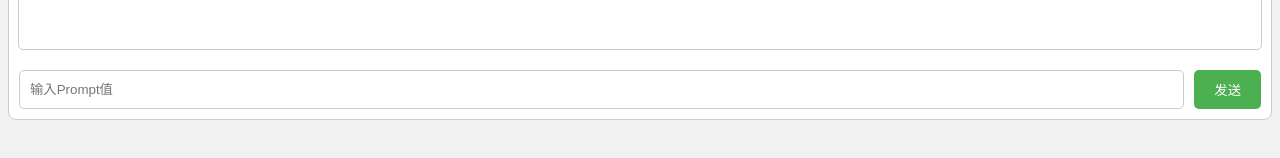
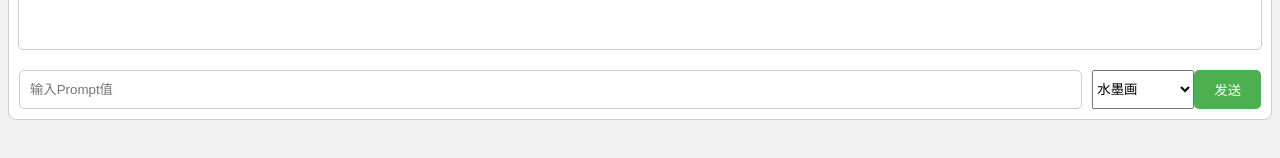
Before and after one commit to vawterdada/tx-ai-test, a website: page index.html in a window 1280 px wide. Shown: the part 566-724 px from the top of the page. Drawn offline with Linux system fonts and the light colour scheme.

Commit message:
Update index.html

```diff
--- a/index.html
+++ b/index.html
@@ -93,6 +93,12 @@
           document.getElementById('generateButton').click();
         }
       }
+
+      function handleStyleChange() {
+        var styleSelect = document.getElementById('styleSelect');
+        var styleId = styleSelect.value;
+        // Do something with the selected styleId...
+      }
     </script>
   </head>
   <body>
@@ -103,6 +109,26 @@
       </div>
       <div class="input-container">
         <input type="text" id="promptInput" placeholder="输入Prompt值">
+        <select id="styleSelect" onchange="handleStyleChange()">
+          <option value="101">水墨画</option>
+          <option value="102">概念艺术</option>
+          <option value="103">油画</option>
+          <option value="104">水彩画</option>
+          <option value="106">厚涂风格</option>
+          <option value="107">插图</option>
+          <option value="108">剪纸风格</option>
+          <option value="109">印象派</option>
+          <option value="110">2.5D人像</option>
+          <option value="111">肖像画</option>
+          <option value="112">黑白素描画</option>
+          <option value="113">赛博朋克</option>
+          <option value="114">科幻风格</option>
+          <option value="115">黑暗艺术</option>
+          <option value="201">日系动漫</option>
+          <option value="202">怪兽风格</option>
+          <option value="301">游戏卡通手绘</option>
+          <option value="000">不限定风格</option>
+        </select>
         <button id="generateButton" onclick="generateImage()">发送</button>
       </div>
     </div>
```
